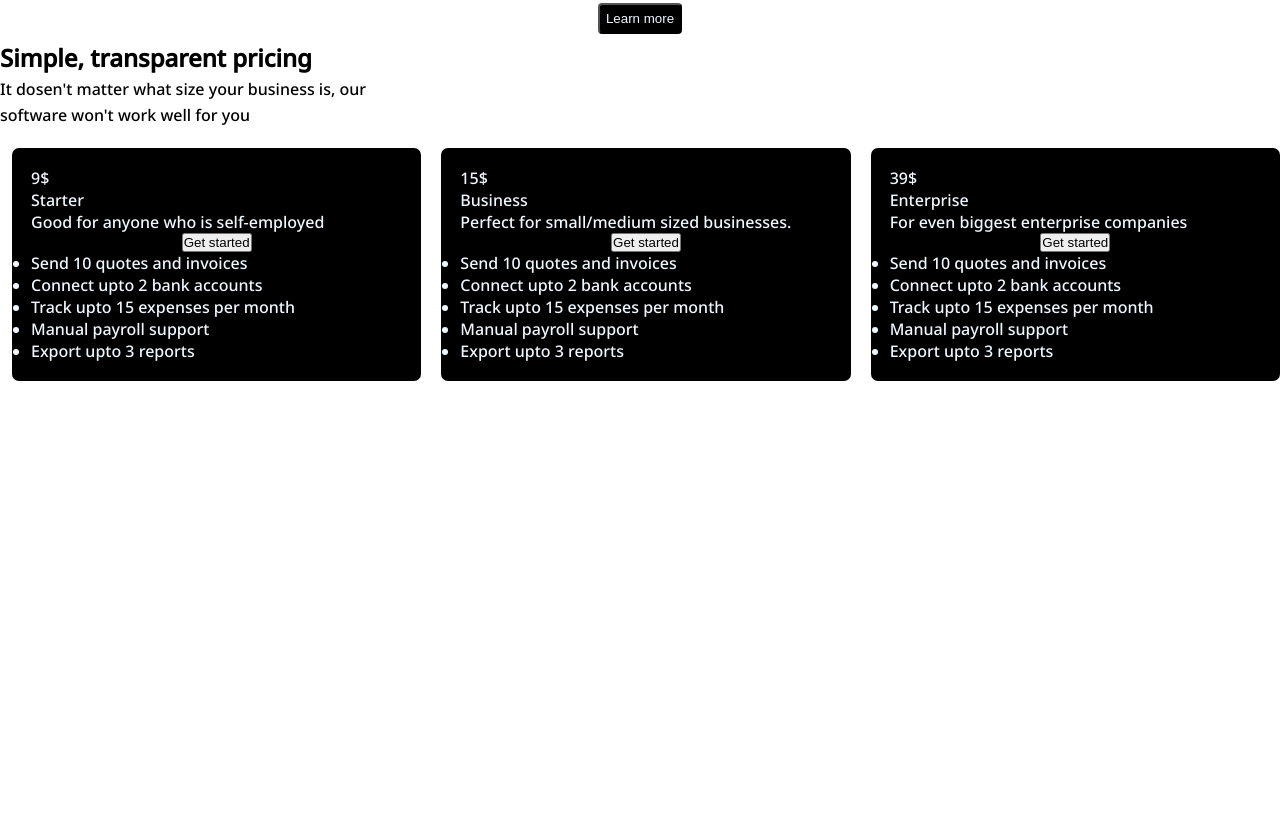
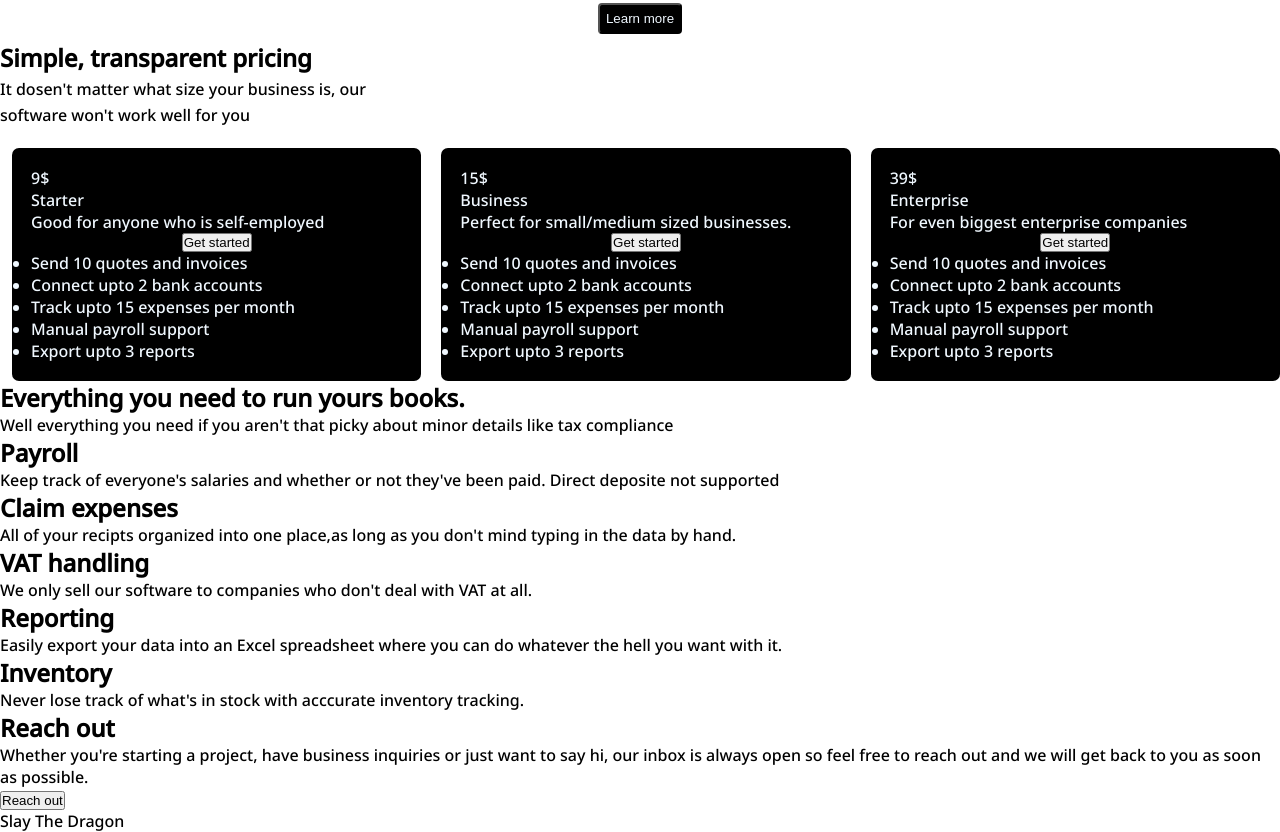
Before and after one commit to UdayPahan/slaythedragon-second-project, a plain HTML site: page index.html in a window 1280 px wide. Shown: the part 378-1210 px from the top of the page. Before the commit the page ends 800 px from the top, so only its background shows below. Drawn offline with Linux system fonts and the light colour scheme; a web font is replaced by a local one.

Commit message:
Final change before review

```diff
--- a/index.html
+++ b/index.html
@@ -76,6 +76,46 @@
                         </div>
                     </div>
                 </section>
+
+                <section class="features">
+                    <div class="features-intro">
+                        <h1>Everything you need to run yours books.</h1>
+                        <p>Well everything you need if you aren't that picky about minor details like tax compliance</p>
+                    </div>
+                    <div class="features-desc">
+                        <div class="feature-box">
+                            <h2>Payroll</h2>
+                            <p>Keep track of everyone's salaries and whether or not they've been paid. Direct deposite not supported</p>
+                        </div>
+                        <div class="feature-box">
+                            <h2>Claim expenses</h2>
+                            <p>All of your recipts organized into one place,as long as you don't mind typing in the data by hand.</p>
+                        </div>
+                        <div class="feature-box">
+                            <h2>VAT handling</h2>
+                            <p>We only sell our software to companies who don't deal with VAT at all.</p>
+                        </div>
+                        <div class="feature-box">
+                            <h2>Reporting</h2>
+                            <p>Easily export your data into an Excel spreadsheet where you can do whatever the hell you want with it.</p>
+                        </div>
+                        <div class="feature-box">
+                            <h2>Inventory</h2>
+                            <p>Never lose track of what's in stock with acccurate inventory tracking.</p>
+                        </div>
+                    </div>
+                </section>
+
+                <section class="reach-us">
+                    <h1>Reach out</h1>
+                    <p>Whether you're starting a project, have business inquiries or just want to say hi, our inbox is always open so feel free to reach out and we will get back to you as soon as possible.
+                    </p>
+                    <button>Reach out</button>
+                </section>
+
             </main>
+            <footer class="footer">
+                <p>Slay The Dragon</p>
+            </footer>
     </body>
 </html>
```
